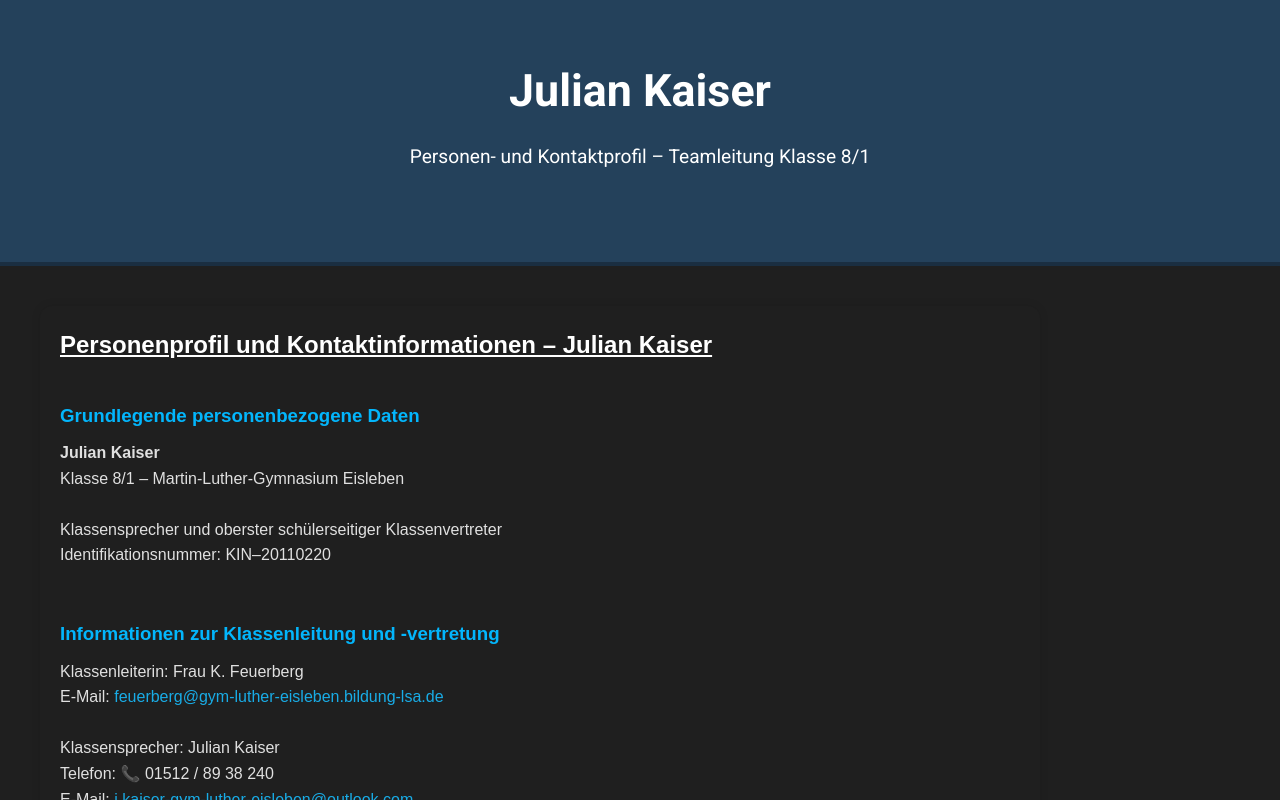
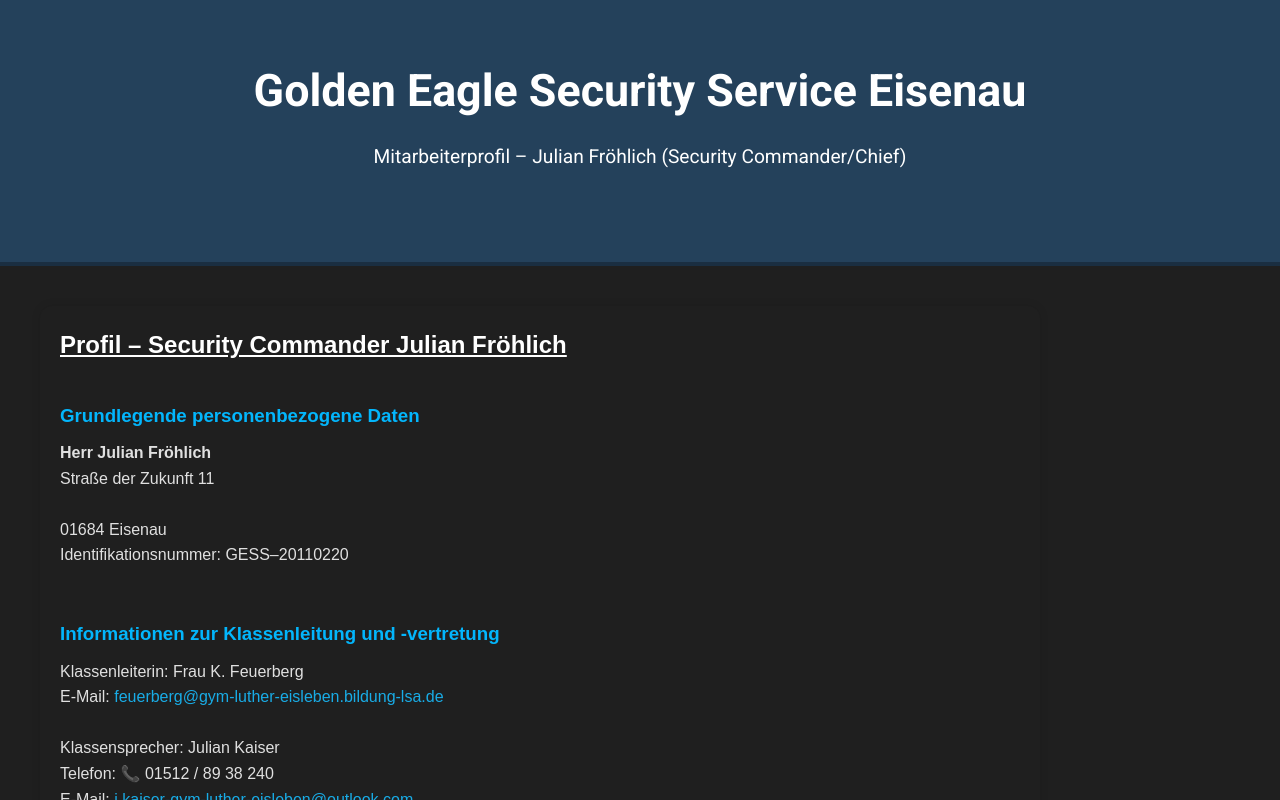
Before and after one commit to Golden-Eagle-Security-Service-Eisenau/julian-froehlich_security-commander_gess_eisenau, a plain HTML site: page index.html in a window 1280 px wide. Drawn offline with Linux system fonts and the light colour scheme.

Commit message:
Update index.html

```diff
--- a/index.html
+++ b/index.html
@@ -3,7 +3,7 @@
 <head>
   <meta charset="UTF-8" />
   <meta name="viewport" content="width=device-width, initial-scale=1.0" />
-  <title>Profil – Teamleiter Klasse 8/1 – Julian Kaiser</title>
+  <title>GESS Eisenau – Mitarbeiterprofil Julian Fröhlich</title>
   <link rel="icon" type="image/png" href="Dein Abschnittstext(4).png">
   <link rel="stylesheet" href="style.css"/>
   <link href="https://fonts.googleapis.com/css2?family=Roboto:wght@400;700&display=swap" rel="stylesheet">
@@ -11,23 +11,23 @@
 <body>
 
   <section class="hero2 fade-in">
-      <h1>Julian Kaiser</h1>
-      <p>Personen- und Kontaktprofil – Teamleitung Klasse 8/1</p>
+      <h1>Golden Eagle Security Service Eisenau</h1>
+      <p>Mitarbeiterprofil – Julian Fröhlich (Security Commander/Chief)</p>
   </section>
 
   <main class="fade-in">
 
     <h2>
-      <u>Personenprofil und Kontaktinformationen – Julian Kaiser</u>
+      <u>Profil – Security Commander Julian Fröhlich</u>
     </h2>
 
     <section>
       <h3>Grundlegende personenbezogene Daten</h3>
       <p>
-        <strong>Julian Kaiser</strong><br>
-        Klasse 8/1 – Martin-Luther-Gymnasium Eisleben<br><br>
-        Klassensprecher und oberster schülerseitiger Klassenvertreter<br>
-        Identifikationsnummer: KIN–20110220
+        <strong>Herr Julian Fröhlich</strong><br>
+        Straße der Zukunft 11<br><br>
+        01684 Eisenau<br>
+        Identifikationsnummer: GESS–20110220
       </p>
     </section>
 
```
